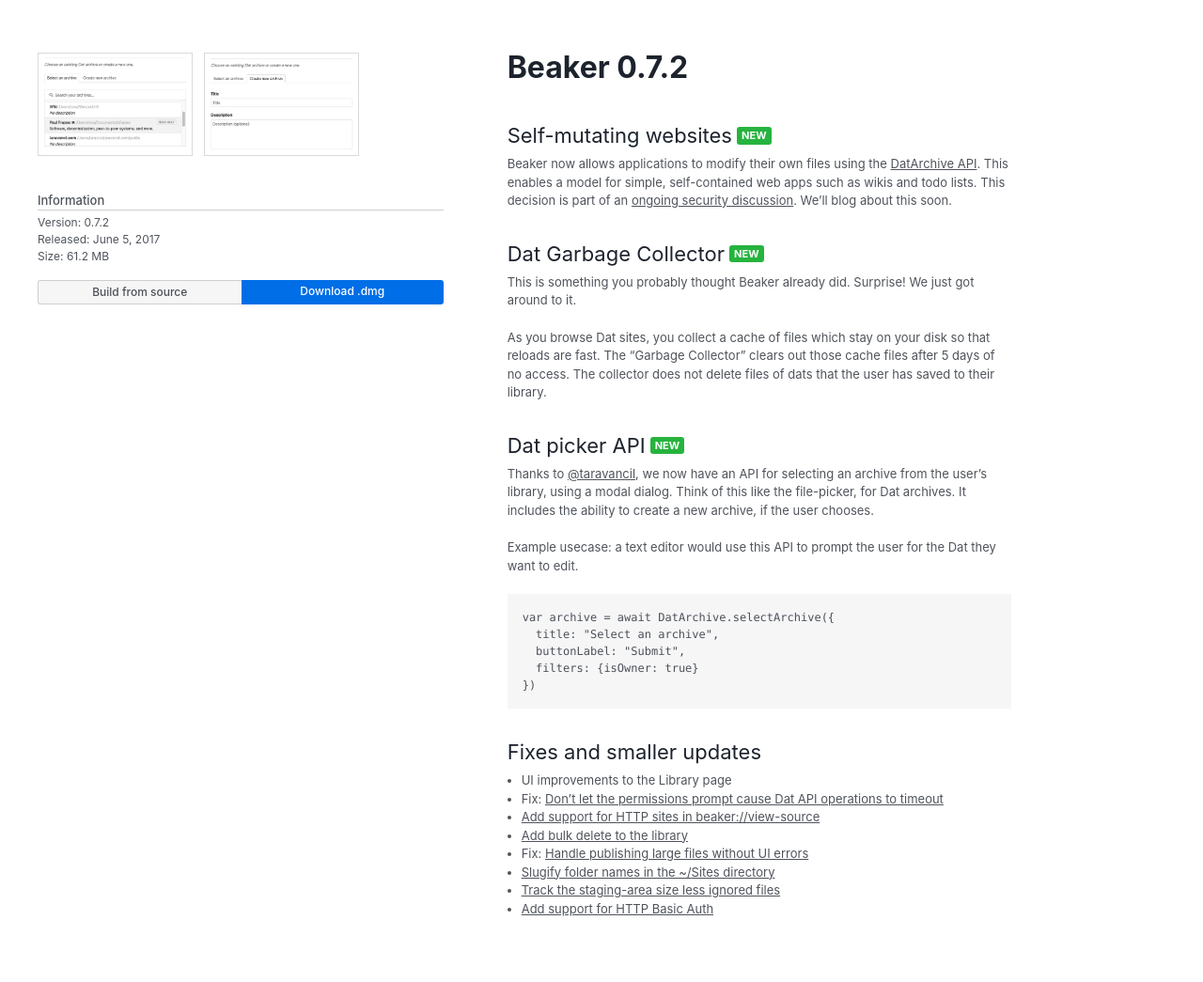
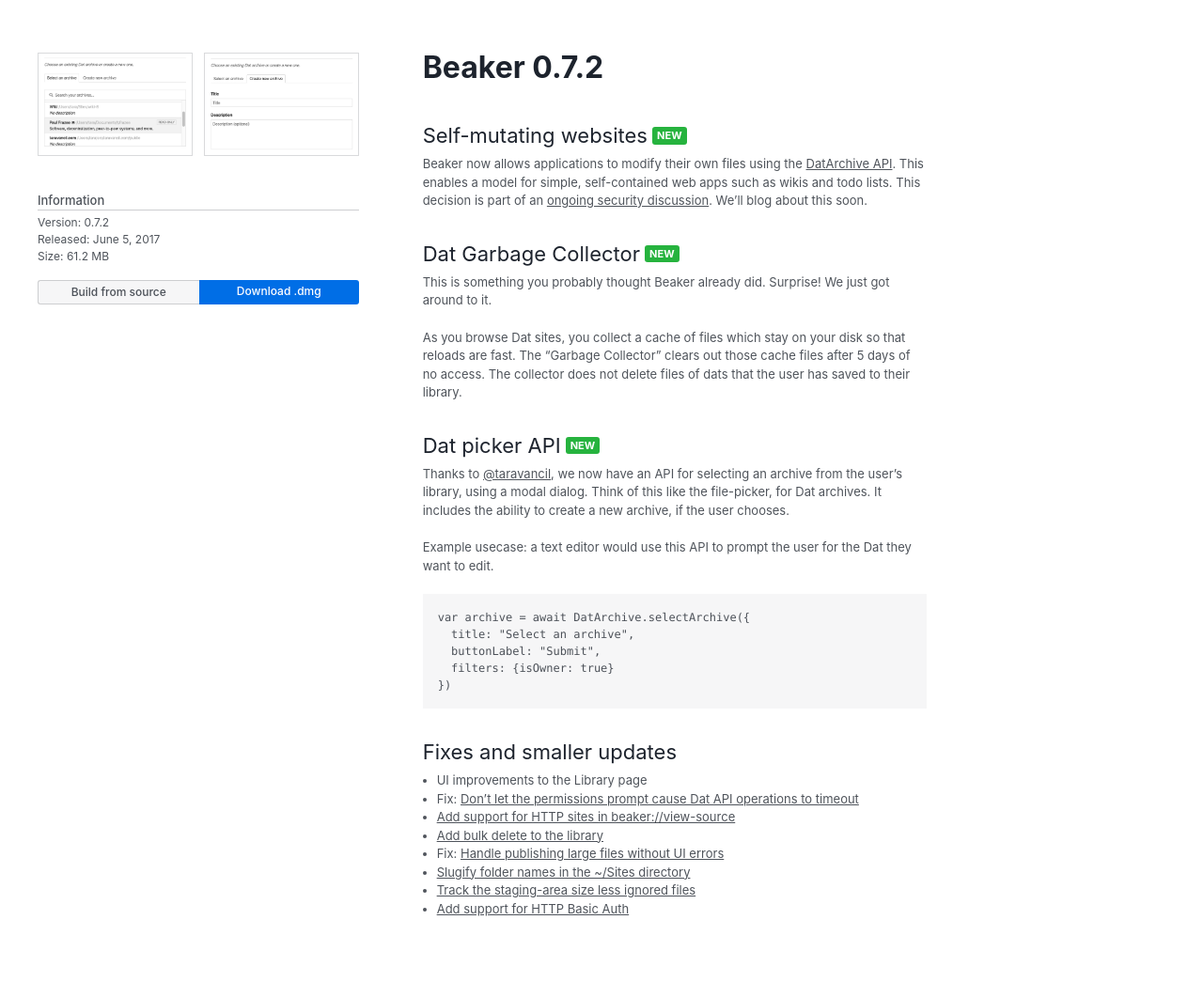
Before and after one commit to beakerbrowser/beakerbrowser.com, a Jekyll site: the page built from _releases/0-7-2/index.md, in a window 1280 px wide. Shown: the whole page at 94% size. Built offline with Jekyll 4.4.1, drawn with Linux system fonts in a browser that asks for light colours.

Commit message:
Update width of sidebar

```diff
--- a/css/release.scss
+++ b/css/release.scss
@@ -117,7 +117,7 @@
     @media (min-width: 900px) {
       margin-top: 3rem;
       padding: 0 3rem 0 0;
-      width: 40%;
+      width: 390px;
     }
   }
 
```
